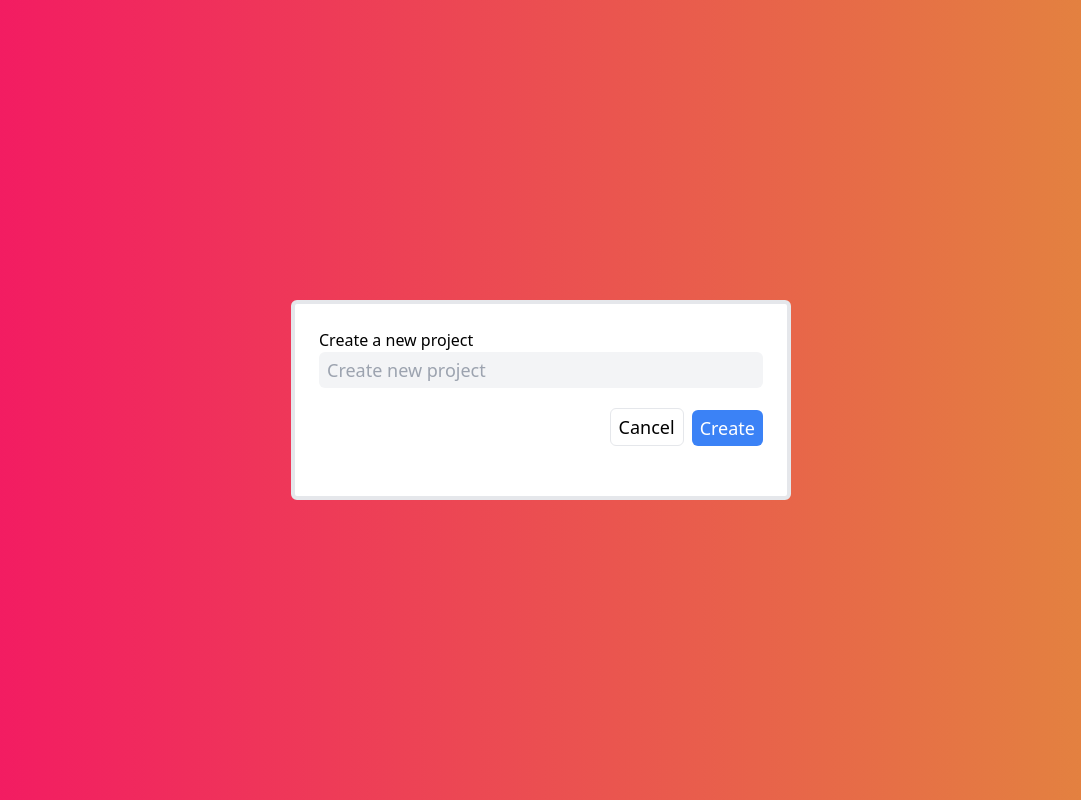
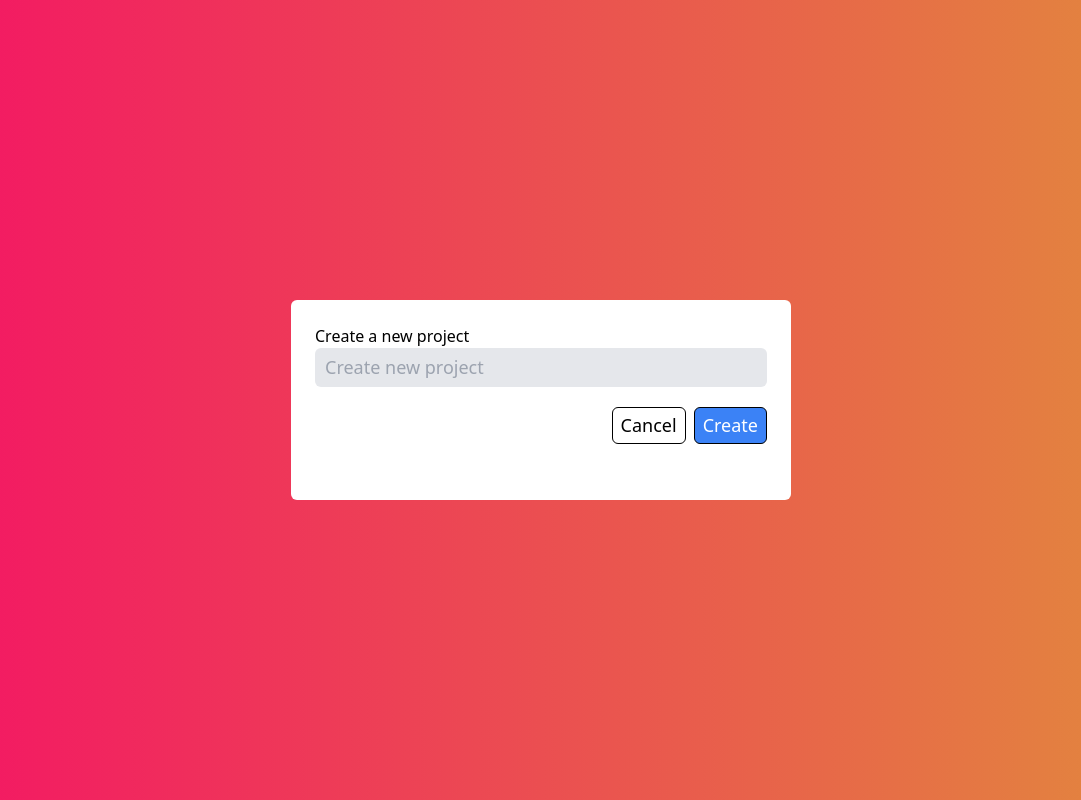
Before and after one commit to platr-interns/task-management-app, an Angular app: page /new-list in a window 1280 px wide. Shown: the whole page, without its empty margins (99-1180 px from the left). Built offline with nearby package versions, Linux system fonts and the light colour scheme.

Commit message:
style cleanup

```diff
--- a/src/app/pages/login/login.component.html
+++ b/src/app/pages/login/login.component.html
@@ -1,7 +1,7 @@
 <div class="centered-content">
   <div class="flex w-full h-full max-h-96 justify-center">
-<div style="background-color: rgb(248, 202, 209);" class="container" >
-  <div style="background-color: rgb(248, 202, 209);" class="container" >
+    <div style="background-color: rgb(248, 202, 209);" class="container">
+      <div style="background-color: rgb(248, 202, 209);" class="container">
         <h1 class="text-centre" style="color: rgb(250, 140, 158);">
           Platr
         </h1>
@@ -20,12 +20,12 @@
         </h2>
         <h5>
           Login to continue
-    </h5 >
+        </h5>
         <div flex-col justify-end>
           <form>
 
             <p>EMAIL</p>
-      <input type="email" name="email" placeholder=" "><br/>
+            <input type="email" name="email" placeholder=" "><br />
 
             <p>PASSWORD</p>
             <input type="password" name="password" placeholder="******">
@@ -42,4 +42,8 @@
           Don't have account?<a (click)="navigateTo()">create a new account</a>
         </h6>
       </div>
-    </div></div></div>
+    </div>
+  </div>
+</div>
+
+0
--- a/src/app/pages/new-list/new-list.component.html
+++ b/src/app/pages/new-list/new-list.component.html
@@ -1,15 +1,13 @@
 <div class="centered-content">
-    <div class="w-full min-h-[200px] min-w-[500px] bg-white p-6 border-4 rounded-md">
+    <div class="container">
         <h1 class="">
             Create a new project
         </h1>
-        <input #projectTitle type="text" placeholder="Create new project"
-            class="w-full  bg-gray-100 text-lg active:border-blue-700 hover:border-blue-500 hover:border-2 rounded-md px-2 py-1">
+        <input #projectTitle type="text" placeholder="Create new project" class="project-title">
 
         <div class="flex items-end justify-end space-x-2 mt-5">
-            <button class="rounded-md text-lg px-2 py-1 border" routerLink="/home">Cancel</button>
-            <button class="bg-blue-500 text-white rounded-md text-lg px-2 py-1"
-                (click)="createNewProject(projectTitle.value)">Create</button>
+            <button class="button cancel-button" routerLink="/home">Cancel</button>
+            <button class="button create-button" (click)="createNewProject(projectTitle.value)">Create</button>
         </div>
     </div>
 </div>
--- a/src/app/pages/new-list/new-list.component.scss
+++ b/src/app/pages/new-list/new-list.component.scss
@@ -0,0 +1,49 @@
+.container {
+    width: 100%;
+    min-height: 200px;
+    min-width: 500px;
+    background-color: #fff;
+    padding: 1.5rem;
+    border-radius: 0.375rem;
+}
+
+.project-title {
+    width: 100%;
+    background-color: #E5E7EB;
+    font-size: 1.125rem;
+    padding: 0.25rem 0.5rem;
+    border: 2px solid transparent;
+    border-radius: 0.375rem;
+    transition: border-color 0.3s;
+
+    &:hover {
+        border-color: #3B82F6;
+    }
+
+    &:focus {
+        border-color: #3B82F6;
+        outline: none;
+    }
+}
+
+.button {
+    border: 1px solid #000;
+    border-radius: 0.375rem;
+    font-size: 1.125rem;
+    padding: 0.25rem 0.5rem;
+    cursor: pointer;
+}
+
+.cancel-button {
+    @extend .button;
+}
+
+.create-button {
+    @extend .button;
+    background-color: #3B82F6;
+    color: #fff;
+}
+
+.create-button:hover {
+    background-color: #2563EB;
+}
```
Lines whose indentation alone changed are shown as unchanged.
